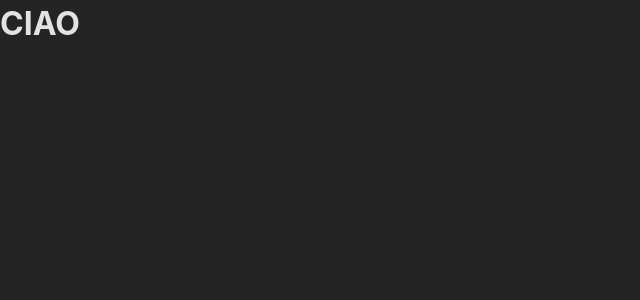
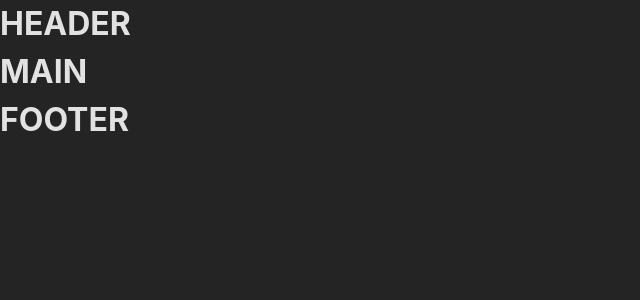
Before and after one commit to Blaser993/vite-yu-gi-oh, a Vue app: page / in a window 1280 px wide. Shown: the top 300 px of the page, without its empty margins (0-640 px from the left). Built offline with nearby package versions, Linux system fonts and the light colour scheme.

Commit message:
FEAT added components

```diff
--- a/src/App.vue
+++ b/src/App.vue
@@ -1,8 +1,28 @@
 <template>
-  <h1>ciao</h1>
+  <Header></Header>
+  <Main></Main>
+  <Footer></Footer>
 </template>
 
 <script>
+
+import Header from "/src/components/Header.vue";
+import Main from "/src/components/Main.vue";
+import Footer from "/src/components/Footer.vue";
+
+export default{
+  components: {
+    Header,
+    Main,
+    Footer
+  },
+
+  data(){
+    return{
+      monsters:[]
+    }
+  }
+}
 
 </script>
 
--- /dev/null
+++ b/src/components/Footer.vue
@@ -0,0 +1,17 @@
+<template>
+    <h1>Footer</h1>
+</template>
+
+  <script>
+  export default{
+
+  }
+
+  </script>
+
+
+
+  <style lang="scss" scoped>
+
+
+  </style>
--- /dev/null
+++ b/src/components/Header.vue
@@ -0,0 +1,17 @@
+<template>
+    <h1>Header</h1>
+</template>
+
+  <script>
+  export default{
+
+  }
+
+  </script>
+
+
+
+  <style lang="scss" scoped>
+
+
+  </style>
--- /dev/null
+++ b/src/components/Main.vue
@@ -0,0 +1,17 @@
+<template>
+    <h1>MAin</h1>
+</template>
+
+  <script>
+  export default{
+
+  }
+
+  </script>
+
+
+
+  <style lang="scss" scoped>
+
+
+  </style>
```
Also changed, not shown: src/HelloWorld.vue (renamed from src/components/HelloWorld.vue).
